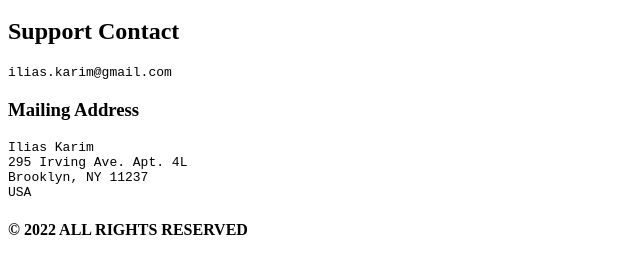
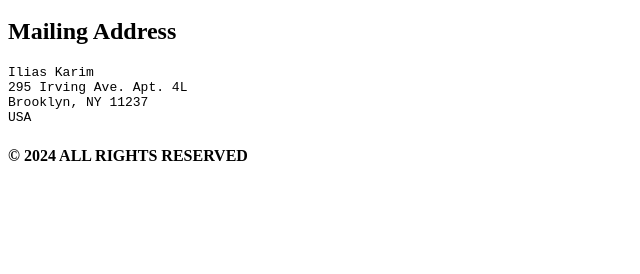
Before and after one commit to iliaskarim/iliaskarim.github.io, a plain HTML site: page index.html in a window 1280 px wide. Shown: the part 48-322 px from the top of the page, without its empty margins (0-640 px from the left). Drawn offline with Linux system fonts and the light colour scheme.

Commit message:
Update index.html

```diff
--- a/index.html
+++ b/index.html
@@ -1,9 +1,6 @@
 <h1>Homepage</h1>
 
-<h2>Support Contact</h2>
-<tt>ilias.karim@gmail.com</tt>
-
-<h3>Mailing Address</h3>
+<h2>Mailing Address</h2>
 <tt>
 Ilias Karim<br>
 295 Irving Ave. Apt. 4L<br>
@@ -11,4 +8,4 @@ Brooklyn, NY 11237<br>
 USA<br>
 </tt>
 
-<h4>&#169; 2022 ALL RIGHTS RESERVED</h4>
+<h4>&#169; 2024 ALL RIGHTS RESERVED</h4>
```
